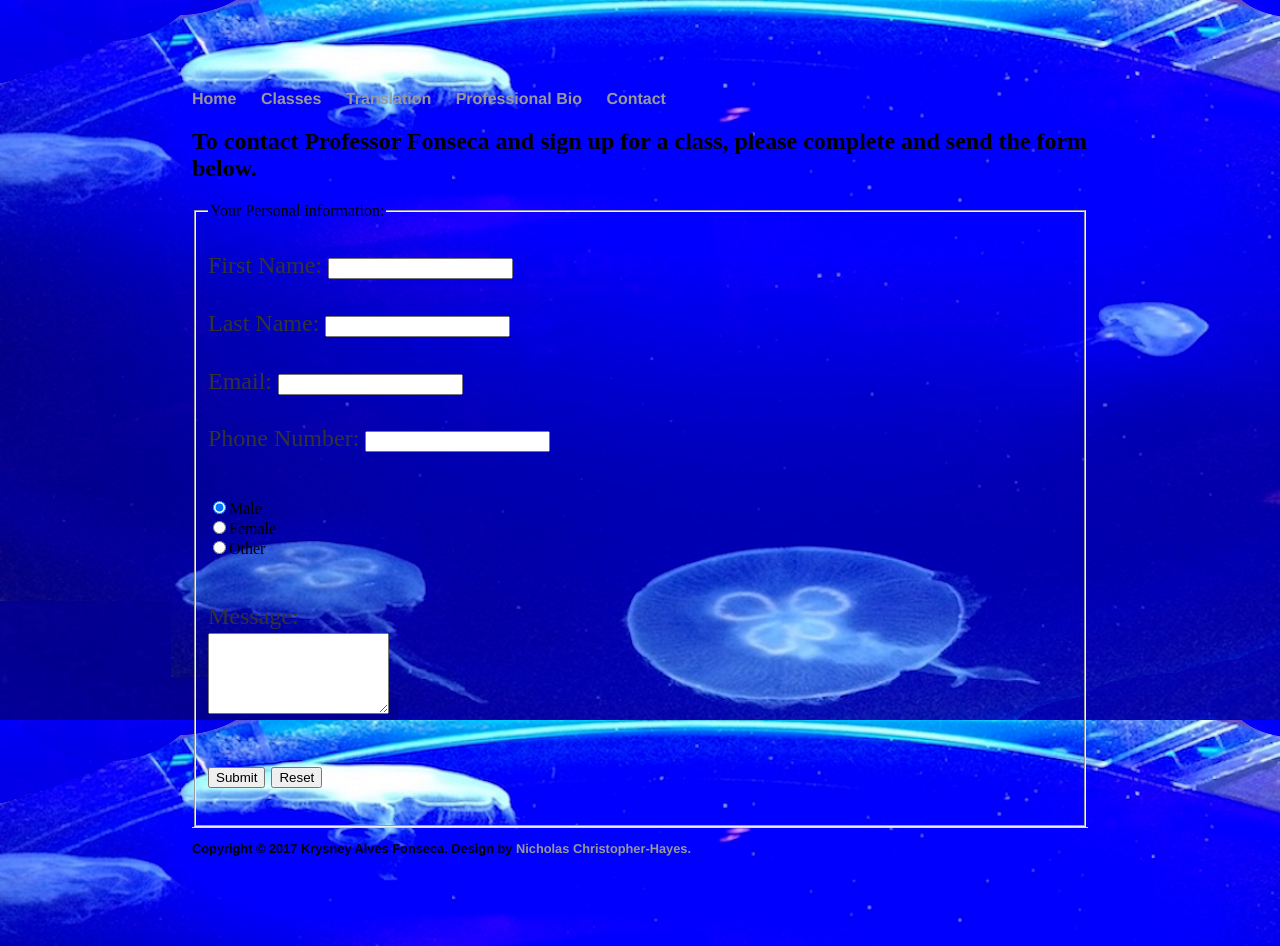
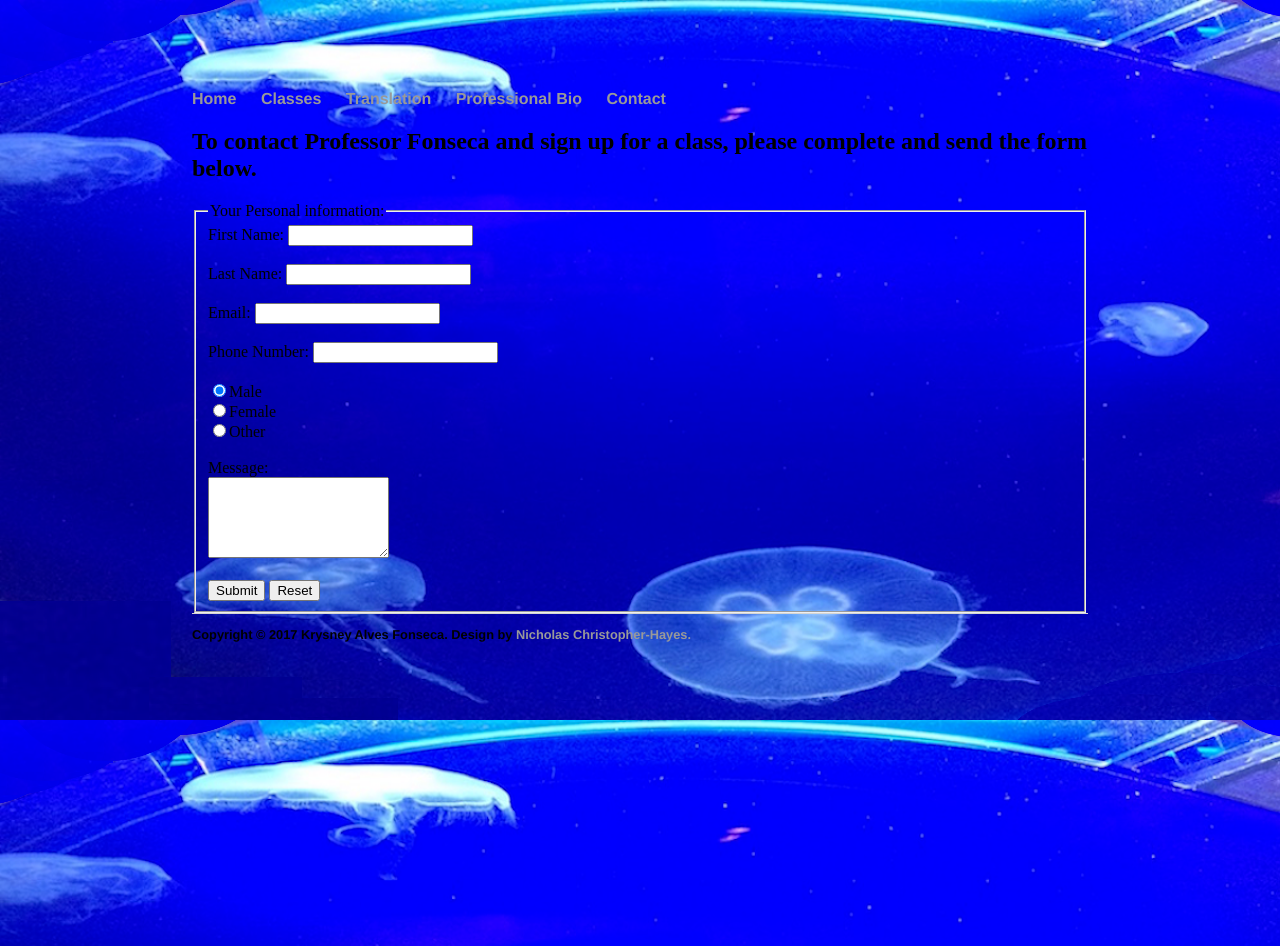
Before and after one commit to english-um-a-um/english-um-a-um.github.io, a Jekyll site: the page built from contact/index.html, in a window 1280 px wide. Built offline with Jekyll 4.4.1, drawn with Linux system fonts in a browser that asks for light colours.

Commit message:
Update index.html

```diff
--- a/contact/index.html
+++ b/contact/index.html
@@ -6,31 +6,22 @@ title: English Um-a-Um - Contact
 	<form action="" id="myform" >
 	<fieldset>
 	<legend>Your Personal information:</legend>
-		<p>
+
 		<label for='FirstName'>First Name:</label>
-			<input type="text" id="FirstName" name="FirstName" />
-		</p>
-		<p>
+		<input type="text" id="FirstName" name="FirstName" /><br><br>
 		<label for='LastName'>Last Name:</label>
-			<input type="text" id="LastName" name="LastName" />
-		</p>
-		<p>
+		<input type="text" id="LastName" name="LastName" /><br><br>
 		<label for='EMail'>Email:</label>
-			<input type="text" id="EMail" name="EMail" />
-		</p>
-		<p>
+		<input type="text" id="EMail" name="EMail" /><br><br>
 		<label for='Phone'>Phone Number:</label>
-			<input type="text" id="Phone" name="Phone" />
-		</p><br>
+		<input type="text" id="Phone" name="Phone" /><br><br>
 		<input type="radio" name="gender" value="male"checked>Male<br>
 		<input type="radio" name="gender" value="female">Female<br>
 		<input type="radio" name="gender" value="other">Other<br><br>
-		<p>
 		<label for='Address'>Message:</label><br>
 		<textarea cols="20" rows="5" id="Message" name="Message"></textarea><br><br>
 		<input type="submit" name="submit" value="Submit">
 		<input type="reset" value="Reset">
-		</p>
 	</fieldset>
 	</form>
 
```
Lines whose indentation alone changed are shown as unchanged.
